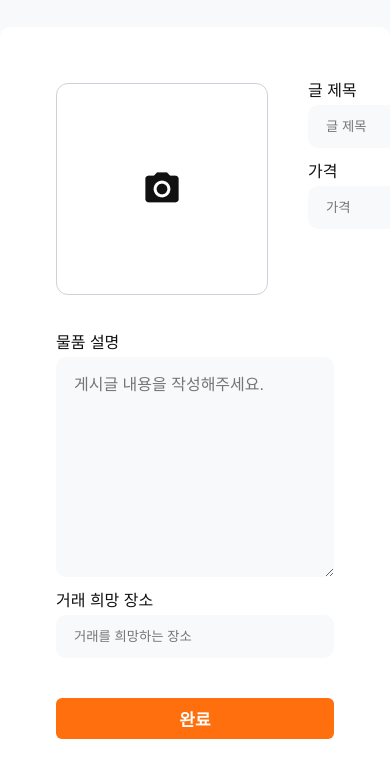
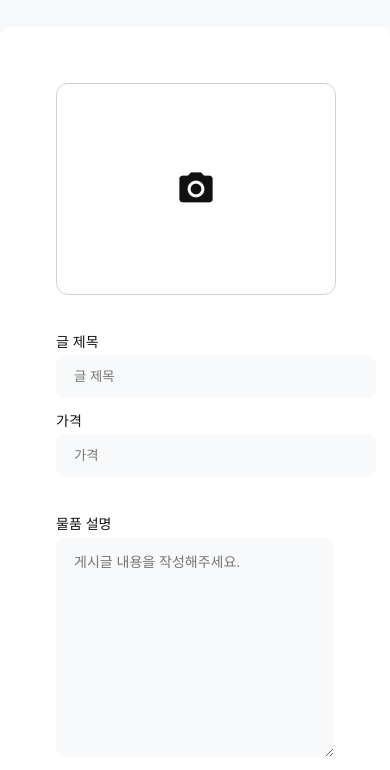
Before and after one commit to jhkim-191108/F1, a plain HTML site: page html/write.html in a window 390 px wide. Shown: the part 71-841 px from the top of the page. Drawn offline with Linux system fonts and the light colour scheme; a web font is replaced by a local one.

Commit message:
feat: 모바일 반응형 480px 구조 잡기

```diff
--- a/css/write.css
+++ b/css/write.css
@@ -15,6 +15,7 @@
 }
 
 .write-box-1 {
+  width: 100%;
   display: flex;
   gap: 40px;
 }
@@ -85,3 +86,17 @@ textarea {
   font-size: 1.063rem;
   font-weight: 700;
 }
+
+/* ========== 모바일 ========== */
+@media (max-width: 480px) {
+  .write {
+    font-size: 0.875rem;
+  }
+  .write-box-1 {
+    flex-direction: column;
+  }
+
+  .write-box-1 .img-box {
+    width: 100%;
+  }
+}
```
